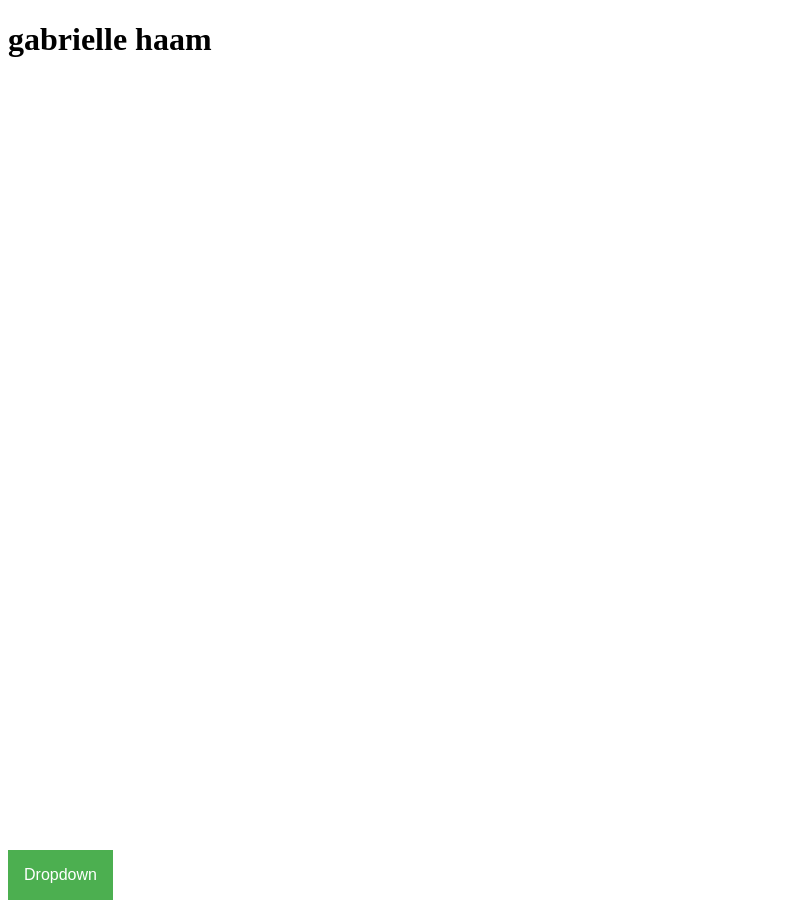
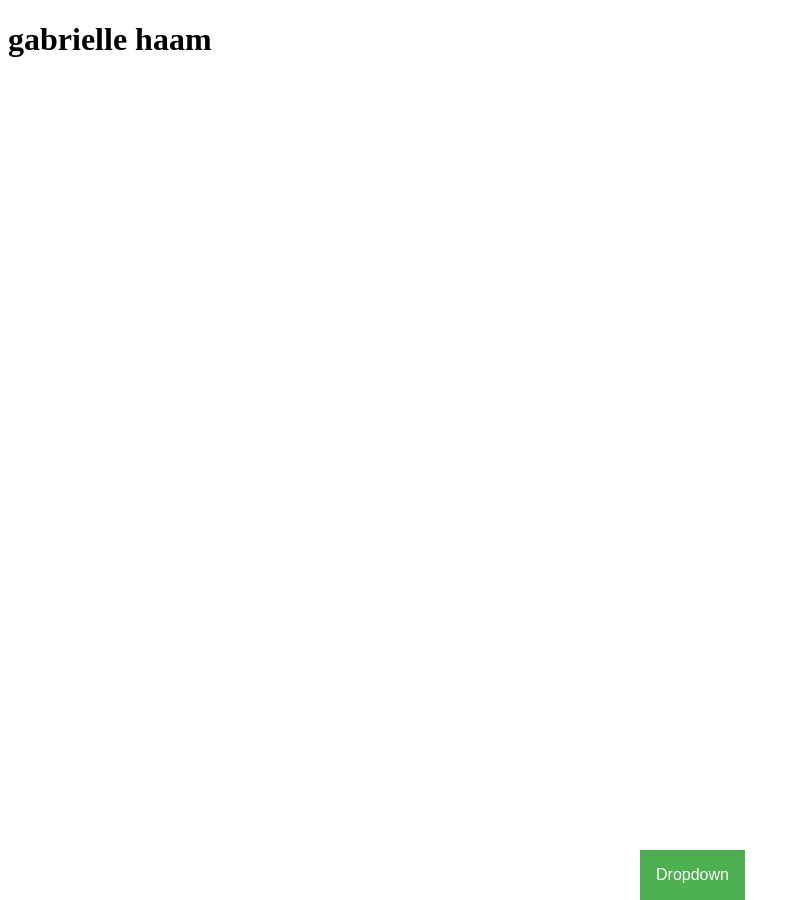
Before and after one commit to gabriellehaam/gabriellehaam.github.io, a Jekyll site: the page built from index.html, in a window 1280 px wide. Shown: the whole page, without its empty margins (0-800 px from the left). Built offline with Jekyll 4.4.1, drawn with Linux system fonts in a browser that asks for light colours.

Commit message:
Update default.html

```diff
--- a/_layouts/default.html
+++ b/_layouts/default.html
@@ -7,6 +7,7 @@
     #footer {
       position: fixed;
       bottom: 0;
+      left: 50%;
       width: 100%;
     }
 
@@ -25,23 +26,25 @@
       display: inline-block;
     }
 
-    /* Dropdown Content (Hidden by Default) */
-    .dropdown-content {
+    /* Dropup content (Hidden by Default) */
+    .dropup-content {
       display: none;
       position: absolute;
+      bottom: 50px;
       background-color: #f1f1f1;
       min-width: 160px;
       box-shadow: 0px 8px 16px 0px rgba(0,0,0,0.2);
       z-index: 1;
     }
 
-    /* Links inside the dropdown */
-    .dropdown-content a {
+    /* Links inside the dropup */
+    .dropup-content a {
       color: black;
       padding: 12px 16px;
       text-decoration: none;
       display: block;
-    }
+}
+
 
     /* Change color of dropdown links on hover */
     .dropdown-content a:hover {background-color: #ddd;}
@@ -59,7 +62,7 @@
     <div id="footer">
     <div class="dropdown">
     <button class="dropbtn">Dropdown</button>
-      <div class="dropdown-content">
+      <div class="dropup-content">
         <a href="#">Link 1</a>
         <a href="#">Link 2</a>
         <a href="#">Link 3</a>
```
